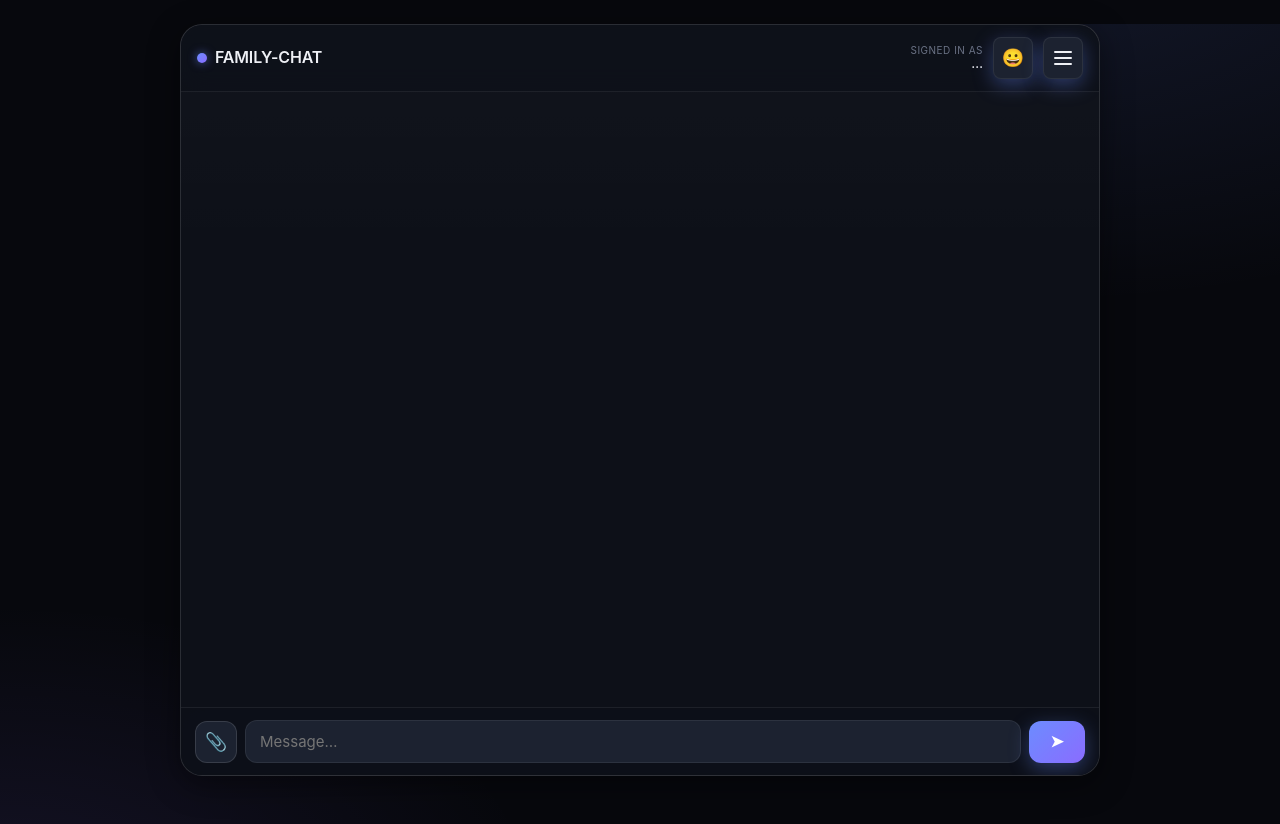
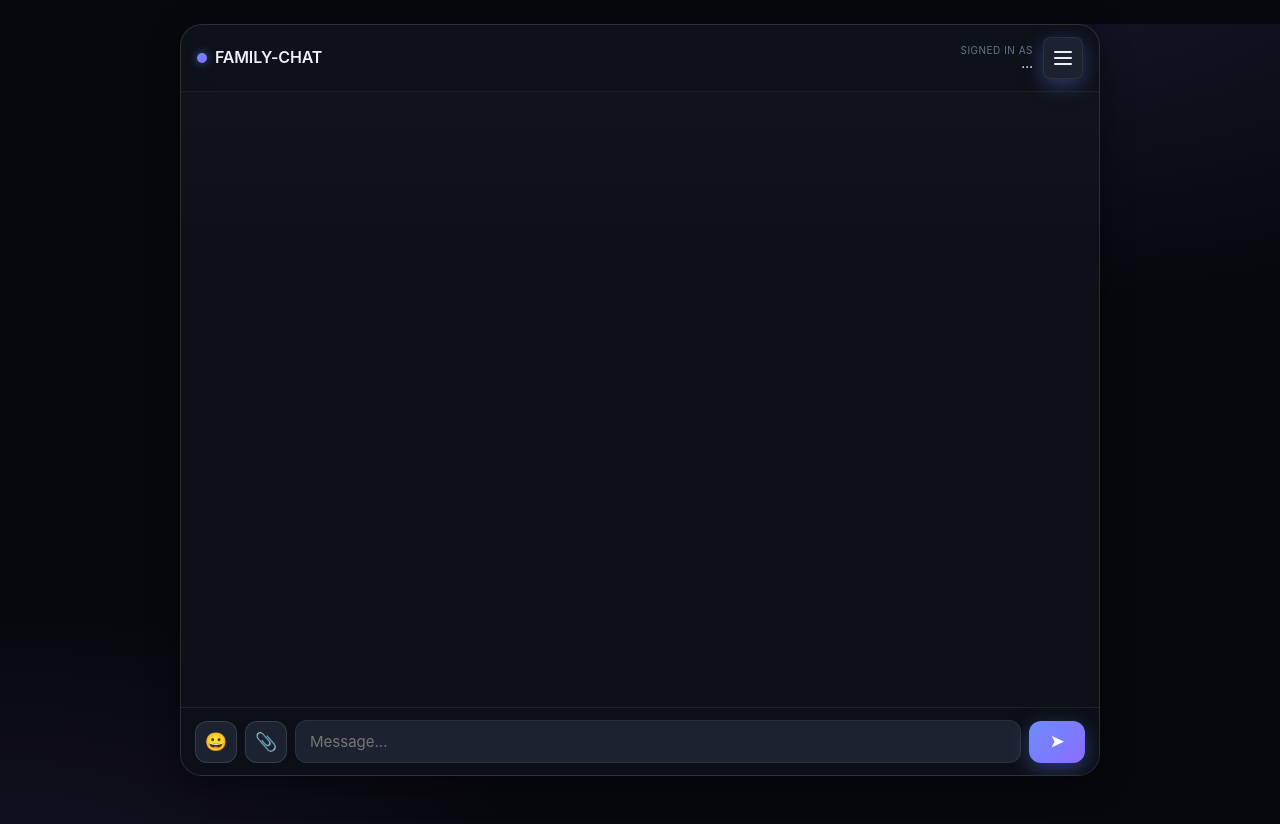
Before and after one commit to ShaneGoodwin501/Blat-Chat, a PHP site: page / in a window 1280 px wide. Run offline with PHP 8.4, Linux system fonts and the light colour scheme; some libraries are stand-ins or nearby versions.

Commit message:
Restore emoji button to composer bottom-left; popover above input
- Move emojiBtn from the header back to the composer as the first child
  (bottom-left of the input row, where the user expects it).
- Emoji popover positioning: anchor to the composer's TOP edge, with the
  popover's bottom edge sitting just above. This means clicking the
  button shows the picker above the message input instead of below it,
  keeping the popover inside the chat area on short viewports.
- Remove unused header-emoji-btn CSS.
- Chat column: overflow:hidden + messages min-height:120px so the
  message list always keeps visible space (prevents collapse on
  small viewports).
- Composer: keep min-width:0 on textarea + overflow:hidden on the row
  (from previous commit) so the flex children can't push the row
  wider than the chat panel.
- Bumped style.css v17 -> v18, chat.js v13 -> v14.

```diff
--- a/public/css/style.css
+++ b/public/css/style.css
@@ -343,27 +343,6 @@ header.bar a.btn:hover, header.bar button.link:hover { color: var(--text); backg
 .menu-btn.open .bar:nth-child(2) { opacity: 0; transform: scaleX(0); }
 .menu-btn.open .bar:nth-child(3) { transform: translateY(-6px) rotate(-45deg); }
 
-/* ----- Header icon button (e.g. emoji picker) -----
-   Sits in the chat header next to the hamburger. Uses the same visual
-   language as the menu button (square, dim, hover-lifts) so the two
-   feel like a paired control surface. */
-header.bar .header-emoji-btn {
-  width: 40px;
-  height: 40px;
-  padding: 0;
-  background: var(--bg-3);
-  border: 1px solid var(--border);
-  border-radius: var(--r-sm);
-  display: grid;
-  place-items: center;
-  flex: 0 0 auto;
-  font-size: 18px;
-  color: var(--text-dim);
-  cursor: pointer;
-  transition: color var(--t-fast) var(--ease), background var(--t-fast) var(--ease);
-}
-header.bar .header-emoji-btn:hover { color: var(--text); background: var(--bg-4); }
-
 .dropdown {
   position: absolute;
   top: calc(100% + 6px);
@@ -574,10 +553,17 @@ header.bar .header-emoji-btn:hover { color: var(--text); background: var(--bg-4)
   flex-direction: column;
   flex: 1 1 auto;
   min-height: 0;
+  /* Clip the messages list to the chat column on small viewports so
+     overflow can't push the composer off-screen. */
+  overflow: hidden;
   position: relative;
 }
 .messages {
   flex: 1 1 auto;
+  /* Always keep at least 120px of message space, even on very small
+     phones. Prevents the messages area from collapsing to 0 height
+     when the parent flex container can't determine a baseline size. */
+  min-height: 120px;
   overflow-y: auto;
   padding: 16px;
   display: flex;
@@ -1200,7 +1186,6 @@ header.bar .header-emoji-btn:hover { color: var(--text); background: var(--bg-4)
   .admin .row-actions button { padding: 4px 8px; font-size: 11px; }
   header.bar h1 { font-size: 15px; }
   header.bar .me .me-greeting { display: none; }
-  header.bar .header-emoji-btn { width: 36px; height: 36px; font-size: 16px; }
 }
 
 /* ---- Utilities ---- */
--- a/public/index.html
+++ b/public/index.html
@@ -6,7 +6,7 @@
   <meta name="theme-color" content="#0a0b10">
   <title data-i18n="app.title">FAMILY-CHAT</title>
   <meta name="blatchat-lang" content="__BLATCHAT_LANG__">
-  <link rel="stylesheet" href="/css/style.css?v=17">
+  <link rel="stylesheet" href="/css/style.css?v=18">
 </head>
 <body>
   <div class="app">
@@ -17,7 +17,6 @@
         <span class="me-greeting" data-i18n="header.signed_in_as">Signed in as</span>
         <span class="me-name" id="meLabel">&hellip;</span>
       </span>
-      <button type="button" class="icon-btn header-emoji-btn" id="emojiBtn" data-i18n-aria="chat.emoji" aria-label="Emoji" title="Emoji">&#x1F600;</button>
       <button class="menu-btn" id="menuBtn" aria-label="Menu" data-i18n-aria="header.menu" title="Menu" aria-haspopup="true" aria-expanded="false">
         <span class="bar"></span>
         <span class="bar"></span>
@@ -46,6 +45,7 @@
           <span class="name" id="attachName"></span>
           <button type="button" id="attachClear" data-i18n-aria="chat.attach_clear" title="Remove">&times;</button>
         </div>
+        <button type="button" class="icon-btn emoji-btn" id="emojiBtn" data-i18n-aria="chat.emoji" aria-label="Emoji" title="Emoji">&#x1F600;</button>
         <label for="photoInput" class="icon-btn" data-i18n-aria="chat.attach" aria-label="Attach photo" title="Attach photo">&#x1F4CE;</label>
         <input type="file" id="photoInput" accept="image/jpeg,image/png,image/gif,image/webp">
         <textarea id="textInput" data-i18n-attr="placeholder:chat.placeholder" placeholder="Message&hellip;" rows="1" maxlength="4000" aria-label="Message"></textarea>
@@ -65,7 +65,7 @@
   <script src="/js/password-reveal.js?v=3"></script>
   <script src="/js/avatar-crop.js?v=3"></script>
   <script src="/socket.io/socket.io.js"></script>
-  <script src="/js/chat.js?v=13"></script>
+  <script src="/js/chat.js?v=14"></script>
   <script>
     // Apply language as soon as the strings are in scope.
     (async function () {
--- a/public/js/chat.js
+++ b/public/js/chat.js
@@ -450,10 +450,14 @@
       pop.appendChild(b);
     });
     document.body.appendChild(pop);
-    // Position below the button (button is in the header at the top of the page)
-    const r = emojiBtn.getBoundingClientRect();
-    pop.style.left = r.left + 'px';
-    pop.style.top = (r.bottom + 6) + 'px';
+    // Position above the composer so the popover shows just above the message
+    // input row, never covering the messages. Anchor: popover's bottom edge sits
+    // a few pixels above the composer's top edge; horizontally, align the left
+    // edge with the emoji button.
+    const btnRect = emojiBtn.getBoundingClientRect();
+    const composerRect = composer.getBoundingClientRect();
+    pop.style.left = btnRect.left + 'px';
+    pop.style.bottom = (window.innerHeight - composerRect.top + 6) + 'px';
     // If the popover would overflow the right edge, push it back inside.
     const popRect = pop.getBoundingClientRect();
     if (popRect.right > window.innerWidth - 4) {
```
